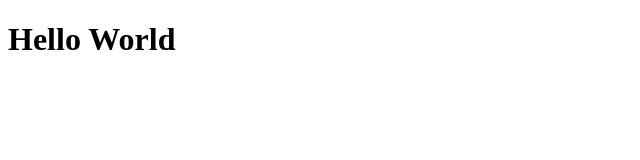
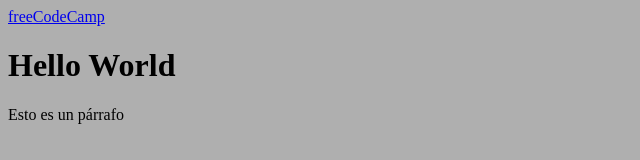
Before and after one commit to Moises021/git-expo, a plain HTML site: page index.html in a window 1280 px wide. Shown: the whole page, without its empty margins (0-640 px from the left). Drawn offline with Linux system fonts and the light colour scheme.

```diff
--- a/index.html
+++ b/index.html
@@ -6,7 +6,10 @@
     <meta http-equiv="X-UA-Compatible" content="ie=edge">
     <title>title</title>
 </head>
-<body>
+<body bgcolor="#afafaf">
+    <a href="https://www.freecodecamp.org/" target="_self">freeCodeCamp</a>
     <h1>Hello World</h1>
+    <p>Esto es un párrafo</p>
+
 </body>
 </html>
```
